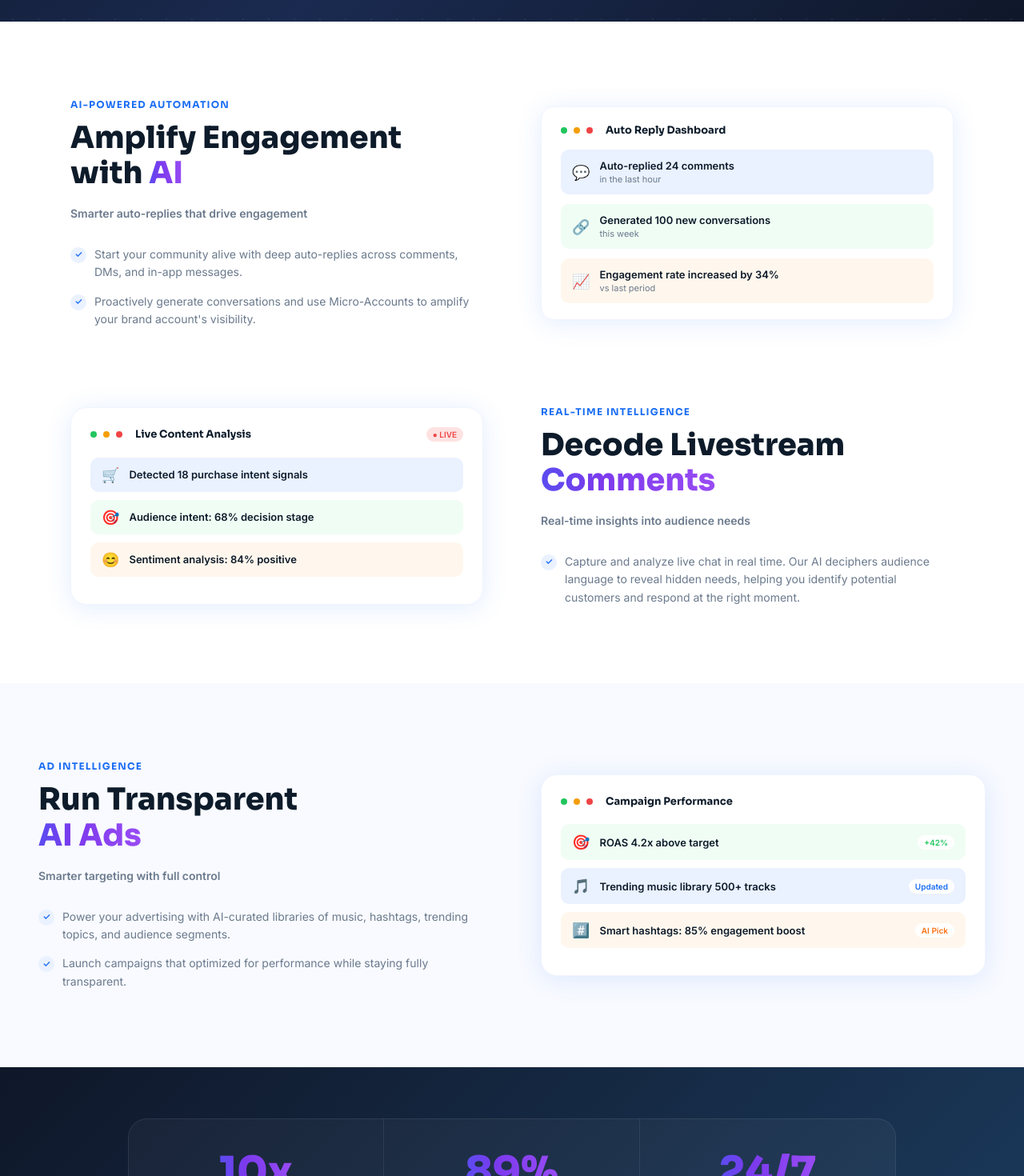
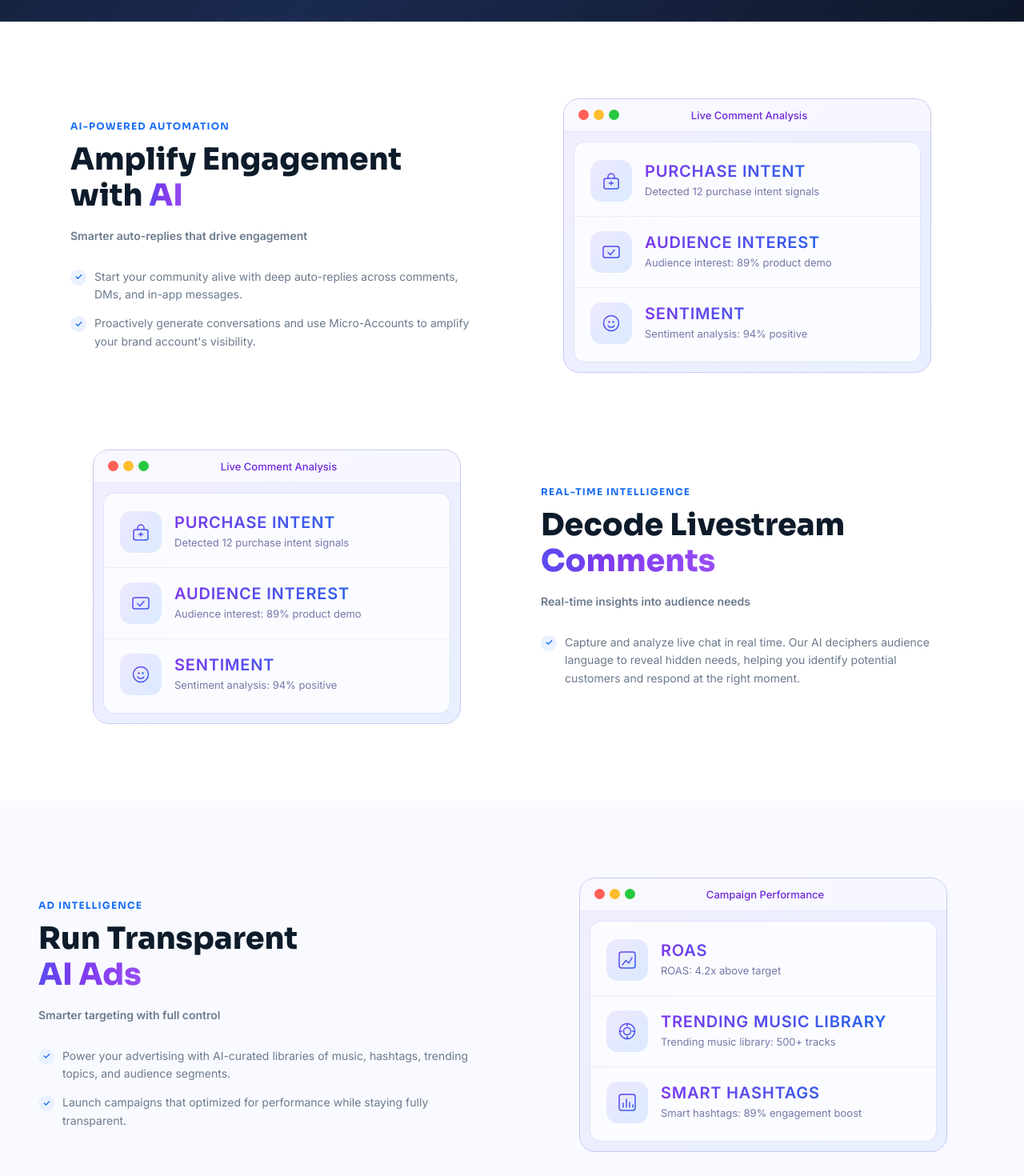
Before and after one commit to panfeeling0805-cloud/dtc-index, a React (Vite) app in the folder frontend/: page /products/tiktok in a window 1280 px wide. Shown: the part 600-2070 px from the top of the page at 80% size. Built offline with nearby package versions, Linux system fonts and the light colour scheme.

Commit message:
feat: replace Amplify Engagement right panel with Live Comment Analysis widget

```diff
--- a/frontend/src/pages/ProductTikTok.tsx
+++ b/frontend/src/pages/ProductTikTok.tsx
@@ -91,37 +91,74 @@ export default function ProductTikTok() {
             </ul>
           </div>
 
-          {/* Right — stat cards */}
-          <div style={{ position: 'relative', display: 'flex', flexDirection: 'column', gap: 16 }}>
-            {/* Auto Reply Dashboard label */}
-            <div style={{
-              background: 'white', borderRadius: 16,
-              boxShadow: '0 4px 32px rgba(27,110,243,0.12)',
-              padding: '20px 24px', border: '1px solid #f0f4ff',
-            }}>
-              <div style={{ display: 'flex', alignItems: 'center', gap: 8, marginBottom: 16 }}>
-                <span style={{ width: 8, height: 8, borderRadius: '50%', background: '#22c55e', display: 'inline-block' }} />
-                <span style={{ width: 8, height: 8, borderRadius: '50%', background: '#f59e0b', display: 'inline-block' }} />
-                <span style={{ width: 8, height: 8, borderRadius: '50%', background: '#ef4444', display: 'inline-block' }} />
-                <span style={{ fontFamily: "'Sora', sans-serif", fontSize: 13, fontWeight: 700, color: '#0D1B2A', marginLeft: 8 }}>Auto Reply Dashboard</span>
+          {/* Right — Live Comment Analysis */}
+          <div style={{ display: 'flex', justifyContent: 'center' }}>
+            <div style={{ width: 460, borderRadius: 20, overflow: 'hidden', border: '0.5px solid #c8c8f4', background: 'linear-gradient(145deg,#f0eeff 0%,#e8f0ff 100%)' }}>
+              {/* Title bar */}
+              <div style={{ padding: '12px 18px', display: 'flex', alignItems: 'center', gap: 8, background: 'rgba(255,255,255,0.6)', borderBottom: '0.5px solid rgba(130,120,240,0.15)' }}>
+                <div style={{ display: 'flex', gap: 6 }}>
+                  <div style={{ width: 13, height: 13, borderRadius: '50%', background: '#FF5F57' }} />
+                  <div style={{ width: 13, height: 13, borderRadius: '50%', background: '#FFBD2E' }} />
+                  <div style={{ width: 13, height: 13, borderRadius: '50%', background: '#27C840' }} />
                 </div>
-              <div style={{ display: 'flex', flexDirection: 'column', gap: 12 }}>
+                <span style={{ fontSize: 13, fontWeight: 500, flex: 1, textAlign: 'center', paddingRight: 54, color: '#6D28D9' }}>Live Comment Analysis</span>
+              </div>
+              {/* Body */}
+              <div style={{ padding: 12 }}>
+                <div style={{ background: 'rgba(255,255,255,0.78)', borderRadius: 14, border: '0.5px solid rgba(130,120,240,0.2)', padding: '4px 0' }}>
                   {[
-                  { label: 'Auto-replied 24 comments', sub: 'in the last hour', icon: '💬', color: '#EAF1FF', iconColor: '#1B6EF3' },
-                  { label: 'Generated 100 new conversations', sub: 'this week', icon: '🔗', color: '#f0fdf4', iconColor: '#22c55e' },
-                  { label: 'Engagement rate increased by 34%', sub: 'vs last period', icon: '📈', color: '#fff7ed', iconColor: '#f97316' },
-                ].map((card) => (
-                  <div key={card.label} style={{
-                    display: 'flex', alignItems: 'center', gap: 12,
-                    background: card.color, borderRadius: 10, padding: '12px 14px',
-                  }}>
-                    <span style={{ fontSize: 18 }}>{card.icon}</span>
+                    {
+                      label: 'PURCHASE INTENT',
+                      value: 'Detected 12 purchase intent signals',
+                      icon: (
+                        <svg width="26" height="26" viewBox="0 0 26 26" fill="none">
+                          <defs><linearGradient id="g1" x1="0" y1="0" x2="26" y2="26" gradientUnits="userSpaceOnUse"><stop stopColor="#7C3AED"/><stop offset="1" stopColor="#2563EB"/></linearGradient></defs>
+                          <rect x="4" y="10" width="18" height="13" rx="2.5" stroke="url(#g1)" strokeWidth="1.5"/>
+                          <path d="M9 10V8a4 4 0 018 0v2" stroke="url(#g1)" strokeWidth="1.5" strokeLinecap="round"/>
+                          <path d="M10.5 16h5M13 14v4" stroke="url(#g1)" strokeWidth="1.5" strokeLinecap="round"/>
+                        </svg>
+                      ),
+                    },
+                    {
+                      label: 'AUDIENCE INTEREST',
+                      value: 'Audience interest: 89% product demo',
+                      icon: (
+                        <svg width="26" height="26" viewBox="0 0 26 26" fill="none">
+                          <defs><linearGradient id="g2" x1="0" y1="0" x2="26" y2="26" gradientUnits="userSpaceOnUse"><stop stopColor="#7C3AED"/><stop offset="1" stopColor="#2563EB"/></linearGradient></defs>
+                          <rect x="3" y="6" width="20" height="14" rx="2.5" stroke="url(#g2)" strokeWidth="1.5"/>
+                          <path d="M9 13.5l3 3 5-6" stroke="url(#g2)" strokeWidth="1.5" strokeLinecap="round" strokeLinejoin="round"/>
+                        </svg>
+                      ),
+                    },
+                    {
+                      label: 'SENTIMENT',
+                      value: 'Sentiment analysis: 94% positive',
+                      icon: (
+                        <svg width="26" height="26" viewBox="0 0 26 26" fill="none">
+                          <defs><linearGradient id="g3" x1="0" y1="0" x2="26" y2="26" gradientUnits="userSpaceOnUse"><stop stopColor="#7C3AED"/><stop offset="1" stopColor="#2563EB"/></linearGradient></defs>
+                          <circle cx="13" cy="13" r="9.5" stroke="url(#g3)" strokeWidth="1.5"/>
+                          <path d="M9 16c1 1.4 2.4 2.2 4 2.2s3-.8 4-2.2" stroke="url(#g3)" strokeWidth="1.5" strokeLinecap="round"/>
+                          <circle cx="10.5" cy="11.5" r="1.2" fill="#7C3AED"/>
+                          <circle cx="15.5" cy="11.5" r="1.2" fill="#2563EB"/>
+                        </svg>
+                      ),
+                    },
+                  ].map((row, i) => (
+                    <div key={row.label} style={{ display: 'flex', alignItems: 'center', gap: 16, padding: '18px 20px', borderTop: i > 0 ? '0.5px solid rgba(130,120,240,0.12)' : 'none' }}>
+                      <div style={{ width: 52, height: 52, borderRadius: 14, display: 'flex', alignItems: 'center', justifyContent: 'center', flexShrink: 0, background: 'linear-gradient(135deg,#EDE9FE,#DBEAFE)' }}>
+                        {row.icon}
+                      </div>
                       <div>
-                      <div style={{ fontSize: 13, fontWeight: 700, color: '#0D1B2A' }}>{card.label}</div>
-                      <div style={{ fontSize: 11, color: '#6B7A8D', marginTop: 2 }}>{card.sub}</div>
+                        <div style={{ fontSize: 20, fontWeight: 800, letterSpacing: '0.04em', textTransform: 'uppercase' as const, background: 'linear-gradient(90deg,#7C3AED,#2563EB)', WebkitBackgroundClip: 'text', WebkitTextFillColor: 'transparent', backgroundClip: 'text', lineHeight: 1.2 }}>
+                          {row.label}
+                        </div>
+                        <div style={{ fontSize: 13, fontWeight: 400, lineHeight: 1.4, color: '#7777aa', marginTop: 4 }}>
+                          {row.value}
+                        </div>
                       </div>
                     </div>
                   ))}
+                </div>
               </div>
             </div>
           </div>
@@ -131,28 +168,74 @@ export default function ProductTikTok() {
       {/* ── DECODE LIVESTREAM ── */}
       <section style={{ padding: '0 48px 96px', maxWidth: 1200, margin: '0 auto' }}>
         <div style={{ display: 'grid', gridTemplateColumns: '1fr 1fr', gap: 72, alignItems: 'center' }}>
-          {/* Left — live content analysis card */}
-          <div style={{ background: 'white', borderRadius: 20, boxShadow: '0 4px 32px rgba(27,110,243,0.12)', padding: '24px', border: '1px solid #f0f4ff' }}>
-            <div style={{ display: 'flex', alignItems: 'center', gap: 8, marginBottom: 20 }}>
-              <span style={{ width: 8, height: 8, borderRadius: '50%', background: '#22c55e', display: 'inline-block' }} />
-              <span style={{ width: 8, height: 8, borderRadius: '50%', background: '#f59e0b', display: 'inline-block' }} />
-              <span style={{ width: 8, height: 8, borderRadius: '50%', background: '#ef4444', display: 'inline-block' }} />
-              <span style={{ fontFamily: "'Sora', sans-serif", fontSize: 13, fontWeight: 700, color: '#0D1B2A', marginLeft: 8 }}>Live Content Analysis</span>
-              <span style={{ marginLeft: 'auto', background: '#fee2e2', color: '#ef4444', fontSize: 10, fontWeight: 700, padding: '3px 8px', borderRadius: 100 }}>● LIVE</span>
+          {/* Left — Live Comment Analysis widget */}
+          <div style={{ display: 'flex', justifyContent: 'center' }}>
+            <div style={{ width: 460, borderRadius: 20, overflow: 'hidden', border: '0.5px solid #c8c8f4', background: 'linear-gradient(145deg,#f0eeff 0%,#e8f0ff 100%)' }}>
+              <div style={{ padding: '12px 18px', display: 'flex', alignItems: 'center', gap: 8, background: 'rgba(255,255,255,0.6)', borderBottom: '0.5px solid rgba(130,120,240,0.15)' }}>
+                <div style={{ display: 'flex', gap: 6 }}>
+                  <div style={{ width: 13, height: 13, borderRadius: '50%', background: '#FF5F57' }} />
+                  <div style={{ width: 13, height: 13, borderRadius: '50%', background: '#FFBD2E' }} />
+                  <div style={{ width: 13, height: 13, borderRadius: '50%', background: '#27C840' }} />
                 </div>
+                <span style={{ fontSize: 13, fontWeight: 500, flex: 1, textAlign: 'center', paddingRight: 54, color: '#6D28D9' }}>Live Comment Analysis</span>
+              </div>
+              <div style={{ padding: 12 }}>
+                <div style={{ background: 'rgba(255,255,255,0.78)', borderRadius: 14, border: '0.5px solid rgba(130,120,240,0.2)', padding: '4px 0' }}>
                   {[
-              { icon: '🛒', label: 'Detected 18 purchase intent signals', color: '#EAF1FF' },
-              { icon: '🎯', label: 'Audience intent: 68% decision stage', color: '#f0fdf4' },
-              { icon: '😊', label: 'Sentiment analysis: 84% positive', color: '#fff7ed' },
-            ].map((item) => (
-              <div key={item.label} style={{
-                display: 'flex', alignItems: 'center', gap: 12,
-                background: item.color, borderRadius: 10, padding: '11px 14px', marginBottom: 10,
-              }}>
-                <span style={{ fontSize: 18 }}>{item.icon}</span>
-                <span style={{ fontSize: 13, fontWeight: 600, color: '#0D1B2A' }}>{item.label}</span>
+                    {
+                      label: 'PURCHASE INTENT',
+                      value: 'Detected 12 purchase intent signals',
+                      icon: (
+                        <svg width="26" height="26" viewBox="0 0 26 26" fill="none">
+                          <defs><linearGradient id="lca-g1" x1="0" y1="0" x2="26" y2="26" gradientUnits="userSpaceOnUse"><stop stopColor="#7C3AED"/><stop offset="1" stopColor="#2563EB"/></linearGradient></defs>
+                          <rect x="4" y="10" width="18" height="13" rx="2.5" stroke="url(#lca-g1)" strokeWidth="1.5"/>
+                          <path d="M9 10V8a4 4 0 018 0v2" stroke="url(#lca-g1)" strokeWidth="1.5" strokeLinecap="round"/>
+                          <path d="M10.5 16h5M13 14v4" stroke="url(#lca-g1)" strokeWidth="1.5" strokeLinecap="round"/>
+                        </svg>
+                      ),
+                    },
+                    {
+                      label: 'AUDIENCE INTEREST',
+                      value: 'Audience interest: 89% product demo',
+                      icon: (
+                        <svg width="26" height="26" viewBox="0 0 26 26" fill="none">
+                          <defs><linearGradient id="lca-g2" x1="0" y1="0" x2="26" y2="26" gradientUnits="userSpaceOnUse"><stop stopColor="#7C3AED"/><stop offset="1" stopColor="#2563EB"/></linearGradient></defs>
+                          <rect x="3" y="6" width="20" height="14" rx="2.5" stroke="url(#lca-g2)" strokeWidth="1.5"/>
+                          <path d="M9 13.5l3 3 5-6" stroke="url(#lca-g2)" strokeWidth="1.5" strokeLinecap="round" strokeLinejoin="round"/>
+                        </svg>
+                      ),
+                    },
+                    {
+                      label: 'SENTIMENT',
+                      value: 'Sentiment analysis: 94% positive',
+                      icon: (
+                        <svg width="26" height="26" viewBox="0 0 26 26" fill="none">
+                          <defs><linearGradient id="lca-g3" x1="0" y1="0" x2="26" y2="26" gradientUnits="userSpaceOnUse"><stop stopColor="#7C3AED"/><stop offset="1" stopColor="#2563EB"/></linearGradient></defs>
+                          <circle cx="13" cy="13" r="9.5" stroke="url(#lca-g3)" strokeWidth="1.5"/>
+                          <path d="M9 16c1 1.4 2.4 2.2 4 2.2s3-.8 4-2.2" stroke="url(#lca-g3)" strokeWidth="1.5" strokeLinecap="round"/>
+                          <circle cx="10.5" cy="11.5" r="1.2" fill="#7C3AED"/>
+                          <circle cx="15.5" cy="11.5" r="1.2" fill="#2563EB"/>
+                        </svg>
+                      ),
+                    },
+                  ].map((row, i) => (
+                    <div key={row.label} style={{ display: 'flex', alignItems: 'center', gap: 16, padding: '18px 20px', borderTop: i > 0 ? '0.5px solid rgba(130,120,240,0.12)' : 'none' }}>
+                      <div style={{ width: 52, height: 52, borderRadius: 14, display: 'flex', alignItems: 'center', justifyContent: 'center', flexShrink: 0, background: 'linear-gradient(135deg,#EDE9FE,#DBEAFE)' }}>
+                        {row.icon}
+                      </div>
+                      <div>
+                        <div style={{ fontSize: 20, fontWeight: 800, letterSpacing: '0.04em', textTransform: 'uppercase' as const, background: 'linear-gradient(90deg,#7C3AED,#2563EB)', WebkitBackgroundClip: 'text', WebkitTextFillColor: 'transparent', backgroundClip: 'text', lineHeight: 1.2 }}>
+                          {row.label}
+                        </div>
+                        <div style={{ fontSize: 13, fontWeight: 400, lineHeight: 1.4, color: '#7777aa', marginTop: 4 }}>
+                          {row.value}
+                        </div>
+                      </div>
                     </div>
                   ))}
+                </div>
+              </div>
+            </div>
           </div>
 
           {/* Right */}
@@ -209,28 +292,72 @@ export default function ProductTikTok() {
             </ul>
           </div>
 
-          {/* Right — campaign performance card */}
-          <div style={{ background: 'white', borderRadius: 20, boxShadow: '0 4px 32px rgba(27,110,243,0.12)', padding: '24px', border: '1px solid #f0f4ff' }}>
-            <div style={{ display: 'flex', alignItems: 'center', gap: 8, marginBottom: 20 }}>
-              <span style={{ width: 8, height: 8, borderRadius: '50%', background: '#22c55e', display: 'inline-block' }} />
-              <span style={{ width: 8, height: 8, borderRadius: '50%', background: '#f59e0b', display: 'inline-block' }} />
-              <span style={{ width: 8, height: 8, borderRadius: '50%', background: '#ef4444', display: 'inline-block' }} />
-              <span style={{ fontFamily: "'Sora', sans-serif", fontSize: 13, fontWeight: 700, color: '#0D1B2A', marginLeft: 8 }}>Campaign Performance</span>
+          {/* Right — Campaign Performance widget */}
+          <div style={{ display: 'flex', justifyContent: 'center' }}>
+            <div style={{ width: 460, borderRadius: 20, overflow: 'hidden', border: '0.5px solid #c8c8f4', background: 'linear-gradient(145deg,#f0eeff 0%,#e8f0ff 100%)' }}>
+              <div style={{ padding: '12px 18px', display: 'flex', alignItems: 'center', gap: 8, background: 'rgba(255,255,255,0.6)', borderBottom: '0.5px solid rgba(130,120,240,0.15)' }}>
+                <div style={{ display: 'flex', gap: 6 }}>
+                  <div style={{ width: 13, height: 13, borderRadius: '50%', background: '#FF5F57' }} />
+                  <div style={{ width: 13, height: 13, borderRadius: '50%', background: '#FFBD2E' }} />
+                  <div style={{ width: 13, height: 13, borderRadius: '50%', background: '#27C840' }} />
                 </div>
+                <span style={{ fontSize: 13, fontWeight: 500, flex: 1, textAlign: 'center', paddingRight: 54, color: '#6D28D9' }}>Campaign Performance</span>
+              </div>
+              <div style={{ padding: 12 }}>
+                <div style={{ background: 'rgba(255,255,255,0.78)', borderRadius: 14, border: '0.5px solid rgba(130,120,240,0.2)', padding: '4px 0' }}>
                   {[
-              { icon: '🎯', label: 'ROAS 4.2x above target', color: '#f0fdf4', badge: '+42%', badgeColor: '#22c55e' },
-              { icon: '🎵', label: 'Trending music library 500+ tracks', color: '#EAF1FF', badge: 'Updated', badgeColor: '#1B6EF3' },
-              { icon: '#️⃣', label: 'Smart hashtags: 85% engagement boost', color: '#fff7ed', badge: 'AI Pick', badgeColor: '#f97316' },
-            ].map((item) => (
-              <div key={item.label} style={{
-                display: 'flex', alignItems: 'center', gap: 12,
-                background: item.color, borderRadius: 10, padding: '12px 14px', marginBottom: 10,
-              }}>
-                <span style={{ fontSize: 18 }}>{item.icon}</span>
-                <span style={{ fontSize: 13, fontWeight: 600, color: '#0D1B2A', flex: 1 }}>{item.label}</span>
-                <span style={{ fontSize: 10, fontWeight: 700, color: item.badgeColor, background: 'white', padding: '3px 8px', borderRadius: 100 }}>{item.badge}</span>
+                    {
+                      label: 'ROAS',
+                      value: 'ROAS: 4.2x above target',
+                      icon: (
+                        <svg width="26" height="26" viewBox="0 0 26 26" fill="none">
+                          <defs><linearGradient id="cp-g1" x1="0" y1="0" x2="26" y2="26" gradientUnits="userSpaceOnUse"><stop stopColor="#7C3AED"/><stop offset="1" stopColor="#2563EB"/></linearGradient></defs>
+                          <rect x="3" y="3" width="20" height="20" rx="3" stroke="url(#cp-g1)" strokeWidth="1.5"/>
+                          <path d="M7 19l4.5-5.5 3.5 3.5 4-7" stroke="url(#cp-g1)" strokeWidth="1.5" strokeLinecap="round" strokeLinejoin="round"/>
+                        </svg>
+                      ),
+                    },
+                    {
+                      label: 'TRENDING MUSIC LIBRARY',
+                      value: 'Trending music library: 500+ tracks',
+                      icon: (
+                        <svg width="26" height="26" viewBox="0 0 26 26" fill="none">
+                          <defs><linearGradient id="cp-g2" x1="0" y1="0" x2="26" y2="26" gradientUnits="userSpaceOnUse"><stop stopColor="#7C3AED"/><stop offset="1" stopColor="#2563EB"/></linearGradient></defs>
+                          <circle cx="13" cy="13" r="9.5" stroke="url(#cp-g2)" strokeWidth="1.5"/>
+                          <circle cx="13" cy="13" r="4.5" stroke="url(#cp-g2)" strokeWidth="1.5"/>
+                          <path d="M13 3.5v3M13 19.5v3M3.5 13h3M19.5 13h3" stroke="url(#cp-g2)" strokeWidth="1.5" strokeLinecap="round"/>
+                        </svg>
+                      ),
+                    },
+                    {
+                      label: 'SMART HASHTAGS',
+                      value: 'Smart hashtags: 89% engagement boost',
+                      icon: (
+                        <svg width="26" height="26" viewBox="0 0 26 26" fill="none">
+                          <defs><linearGradient id="cp-g3" x1="0" y1="0" x2="26" y2="26" gradientUnits="userSpaceOnUse"><stop stopColor="#7C3AED"/><stop offset="1" stopColor="#2563EB"/></linearGradient></defs>
+                          <rect x="3" y="3" width="20" height="20" rx="3" stroke="url(#cp-g3)" strokeWidth="1.5"/>
+                          <path d="M8 19v-5M12 19V9M16 19v-6M20 19v-3" stroke="url(#cp-g3)" strokeWidth="1.5" strokeLinecap="round"/>
+                        </svg>
+                      ),
+                    },
+                  ].map((row, i) => (
+                    <div key={row.label} style={{ display: 'flex', alignItems: 'center', gap: 16, padding: '18px 20px', borderTop: i > 0 ? '0.5px solid rgba(130,120,240,0.12)' : 'none' }}>
+                      <div style={{ width: 52, height: 52, borderRadius: 14, display: 'flex', alignItems: 'center', justifyContent: 'center', flexShrink: 0, background: 'linear-gradient(135deg,#EDE9FE,#DBEAFE)' }}>
+                        {row.icon}
+                      </div>
+                      <div>
+                        <div style={{ fontSize: 20, fontWeight: 800, letterSpacing: '0.04em', textTransform: 'uppercase' as const, background: 'linear-gradient(90deg,#7C3AED,#2563EB)', WebkitBackgroundClip: 'text', WebkitTextFillColor: 'transparent', backgroundClip: 'text', lineHeight: 1.2 }}>
+                          {row.label}
+                        </div>
+                        <div style={{ fontSize: 13, fontWeight: 400, lineHeight: 1.4, color: '#7777aa', marginTop: 4 }}>
+                          {row.value}
+                        </div>
+                      </div>
                     </div>
                   ))}
+                </div>
+              </div>
+            </div>
           </div>
         </div>
       </section>
```
Lines whose indentation alone changed are shown as unchanged.
